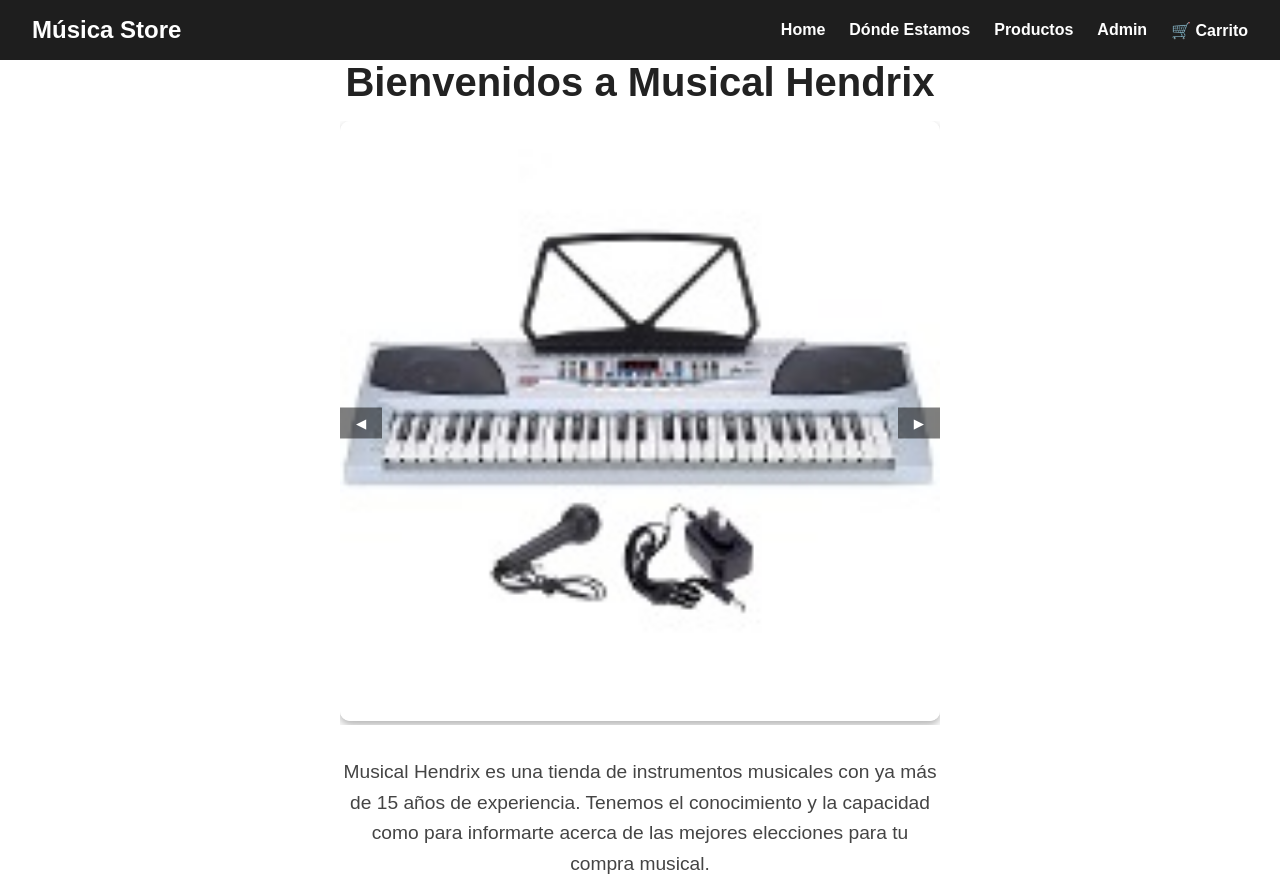
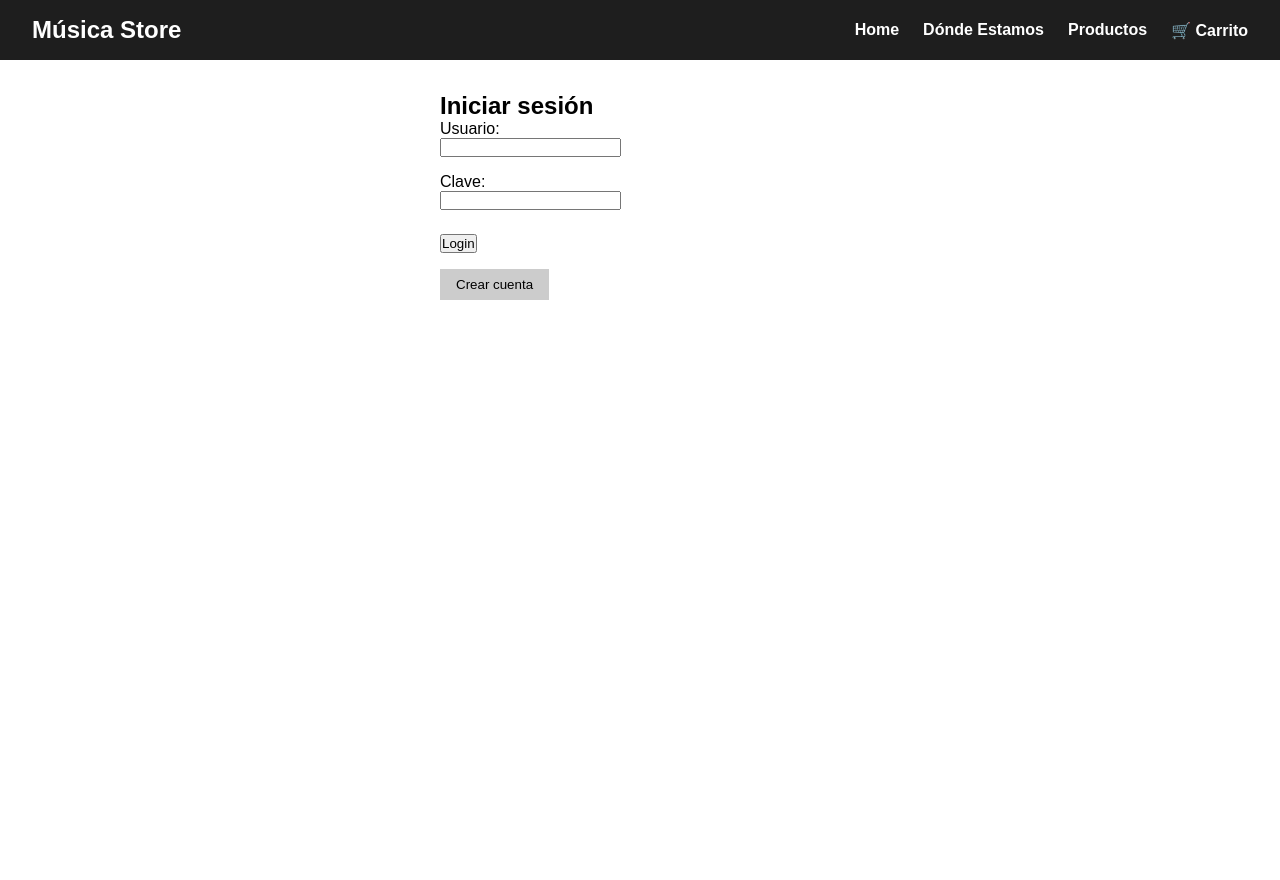
Before and after one commit to OTSUGUA14/TP-REACT-LABO4, a React (Vite) app: page / in a window 1280 px wide. After the commit the page ends 800 px from the top, so only its background shows below. Built offline with nearby package versions, Linux system fonts and the light colour scheme.

Commit message:
Added login and notifications

```diff
--- a/package.json
+++ b/package.json
@@ -13,7 +13,8 @@
     "@mercadopago/sdk-react": "^1.0.3",
     "react": "^19.0.0",
     "react-dom": "^19.0.0",
-    "react-router-dom": "^7.5.1"
+    "react-router-dom": "^7.6.0",
+    "react-toastify": "^11.0.5"
   },
   "devDependencies": {
     "@eslint/js": "^9.21.0",
--- a/src/App.tsx
+++ b/src/App.tsx
@@ -2,13 +2,19 @@ import './App.css';
 import { BrowserRouter } from 'react-router-dom';
 import { AppRouter } from './routes/AppRouter';
 import { CarritoProvider } from './context/CarritoContext';
+import { UserProvider } from './context/UserContext';
+import { ToastContainer } from 'react-toastify';
+import 'react-toastify/dist/ReactToastify.css';
 
 function App() {
   return (
     <BrowserRouter>
       <CarritoProvider>
         <div className='bg-gray-100'>
+        <UserProvider>
           <AppRouter />
+          <ToastContainer />
+        </UserProvider>
         </div>
       </CarritoProvider>
     </BrowserRouter>
--- a/src/components/InstrumentoCard.tsx
+++ b/src/components/InstrumentoCard.tsx
@@ -2,6 +2,7 @@ import { instrumentoType } from "../models/InstrumentoType";
 import "../styles/InstrumentoListado.css";
 import { Link } from 'react-router-dom';
 import { useCarrito } from '../context/CarritoContext';
+import { toast } from 'react-toastify';
 
 // Define la estructura de las props que recibe el componente
 interface Props {
@@ -20,6 +21,16 @@ const InstrumentoCard = ({ instrumento }: Props) => {
       precio: instrumento.precio,
       cantidad: 1
     });
+      toast.success(`${instrumento.instrumento} agregado al carrito 🛒`, {
+    position: "top-right",
+    autoClose: 2000,
+    hideProgressBar: false,
+    closeOnClick: true,
+    pauseOnHover: false,
+    draggable: false,
+    progress: undefined,
+    theme: "light",
+  });
   };
 
   return (
--- a/src/components/NavBar.tsx
+++ b/src/components/NavBar.tsx
@@ -1,17 +1,22 @@
 import { Link } from "react-router-dom";
+import { useUser } from "../context/UserContext"; // ajusta la ruta según tu proyecto
 import "../styles/NavBar.css";
 
 const NavBar = () => {
+  const { rol } = useUser();
+
   return (
     <nav className="navbar">
       <div className="navbar-logo">
         <h2>Música Store</h2>
       </div>
       <ul className="navbar-links">
-        <li><Link to="/">Home</Link></li>
+        <li><Link to="/home">Home</Link></li>
         <li><Link to="/donde-estamos">Dónde Estamos</Link></li>
         <li><Link to="/productos">Productos</Link></li>
-        <li><Link to="/admin">Admin</Link></li>
+        {rol === "ADMIN" && (
+          <li><Link to="/admin">Admin</Link></li>
+        )}
         <li><Link to="/carrito">🛒 Carrito</Link></li>
       </ul>
     </nav>
--- /dev/null
+++ b/src/context/UserContext.tsx
@@ -0,0 +1,29 @@
+// UserContext.tsx
+import React, { createContext, useContext, useState, ReactNode } from "react";
+
+interface UserContextType {
+  rol: string | null;
+  setRol: (rol: string | null) => void;
+}
+
+interface UserProviderProps {
+    children: ReactNode;
+  }
+
+const UserContext = createContext<UserContextType | undefined>(undefined);
+
+export const UserProvider = ({ children }: UserProviderProps) => {
+  const [rol, setRol] = useState<string | null>(localStorage.getItem("rolUsuario"));
+
+  return (
+    <UserContext.Provider value={{ rol, setRol }}>
+      {children}
+    </UserContext.Provider>
+  );
+};
+
+export const useUser = () => {
+  const context = useContext(UserContext);
+  if (!context) throw new Error("useUser must be used within UserProvider");
+  return context;
+};
--- a/src/routes/AppRouter.tsx
+++ b/src/routes/AppRouter.tsx
@@ -6,8 +6,7 @@ import Productos from "../screens/Productos";
 import InstrumentoDetalle from "../screens/DetalleInstrumento";
 import Admin from "../screens/Admin";
 import CarritoPage from "../screens/CarritoPage";
-
-// dentro de tus <Routes>
+import Login from "../screens/Login";
 
 
 export function AppRouter() {
@@ -15,7 +14,8 @@ export function AppRouter() {
     <>
       <NavBar />
       <Routes>
-        <Route path="*" element={<Home />} />
+        <Route path="*" element={<Login />} />
+        <Route path="/home" element={<Home />} />
         <Route path="/donde-estamos" element={<DondeEstamos />} />
         <Route path="/productos" element={<Productos />} />
         <Route path="/instrumento/:id" element={<InstrumentoDetalle />} />
--- /dev/null
+++ b/src/screens/Login.tsx
@@ -0,0 +1,126 @@
+import { useNavigate } from "react-router-dom";
+import { useState } from "react";
+import { useUser } from "../context/UserContext";
+
+const Login = () => {
+  const navigate = useNavigate();
+  const [nombreUsuario, setNombreUsuario] = useState("");
+  const [clave, setClave] = useState("");
+  const [mensaje, setMensaje] = useState("");
+  const { setRol } = useUser();
+
+  const handleLogin = async (e: { preventDefault: () => void }) => {
+    e.preventDefault();
+
+    const usuarioDTO = {
+      nombreUsuario,
+      clave,
+    };
+
+    try {
+      const response = await fetch("http://localhost:8080/usuario/verify", {
+        method: "POST",
+        headers: { "Content-Type": "application/json" },
+        body: JSON.stringify(usuarioDTO),
+      });
+
+      if (!response.ok) {
+        const errorText = await response.text();
+        throw new Error(errorText || "Error en la respuesta");
+      }
+
+      // Aquí esperamos el objeto { valido, rol }
+      const data = await response.json();
+      console.log(data);
+
+      if (data.valido) {
+        setMensaje(`Login exitoso ✅ - Rol: ${data.rol}`);
+        // Guardar el rol en localStorage o en un estado global si querés usarlo para mostrar NavBar
+        localStorage.setItem("rolUsuario", data.rol);
+        setRol(data.rol);
+        navigate("/home");
+      } else {
+        setMensaje("Credenciales incorrectas ❌");
+      }
+    } catch (error: any) {
+      console.error("Error al verificar:", error);
+      setMensaje("Error al conectar con el servidor: " + error.message);
+    }
+  };
+
+  const handleRegister = async (e: { preventDefault: () => void }) => {
+    e.preventDefault();
+
+    const usuarioDTO = {
+      nombreUsuario,
+      clave,
+      rol: "VISOR",
+    };
+
+    try {
+      const response = await fetch("http://localhost:8080/usuario/add", {
+        method: "POST",
+        headers: { "Content-Type": "application/json" },
+        body: JSON.stringify(usuarioDTO),
+      });
+
+      if (!response.ok) {
+        const errorText = await response.text();
+        throw new Error(errorText || "Error en la respuesta");
+      }
+
+      const data = await response.json();
+      console.log(data);
+      setMensaje("Usuario creado ✅");
+    } catch (error: any) {
+      console.error("Error al registrar:", error);
+      setMensaje("Error al conectar con el servidor: " + error.message);
+    }
+  };
+
+
+
+  return (
+    <div style={{ maxWidth: 400, margin: "auto", padding: "2rem" }}>
+      <h2>Iniciar sesión</h2>
+      <form onSubmit={handleLogin}>
+        <div>
+          <label>Usuario:</label><br />
+          <input
+            type="text"
+            value={nombreUsuario}
+            onChange={(e) => setNombreUsuario(e.target.value)}
+            required
+          />
+        </div>
+        <div style={{ marginTop: "1rem" }}>
+          <label>Clave:</label><br />
+          <input
+            type="password"
+            value={clave}
+            onChange={(e) => setClave(e.target.value)}
+            required
+          />
+        </div>
+        <button type="submit" style={{ marginTop: "1.5rem" }}>Login</button>
+      </form>
+
+        <button
+            style={{
+                marginTop: "1rem",
+                backgroundColor: "#ccc",
+                border: "none",
+                padding: "0.5rem 1rem",
+                cursor: "pointer",
+            }}
+            onClick={handleRegister} // <--- Aquí está el cambio
+            >
+            Crear cuenta
+        </button>
+
+      {mensaje && <p style={{ marginTop: "1rem" }}>{mensaje}</p>}
+    </div>
+  );
+};
+
+export default Login;
```
Also changed, not shown: src/screens/Registro.tsx (added, +83 -0 lines), 1 other file (tests, documents, lock files or other folders).
